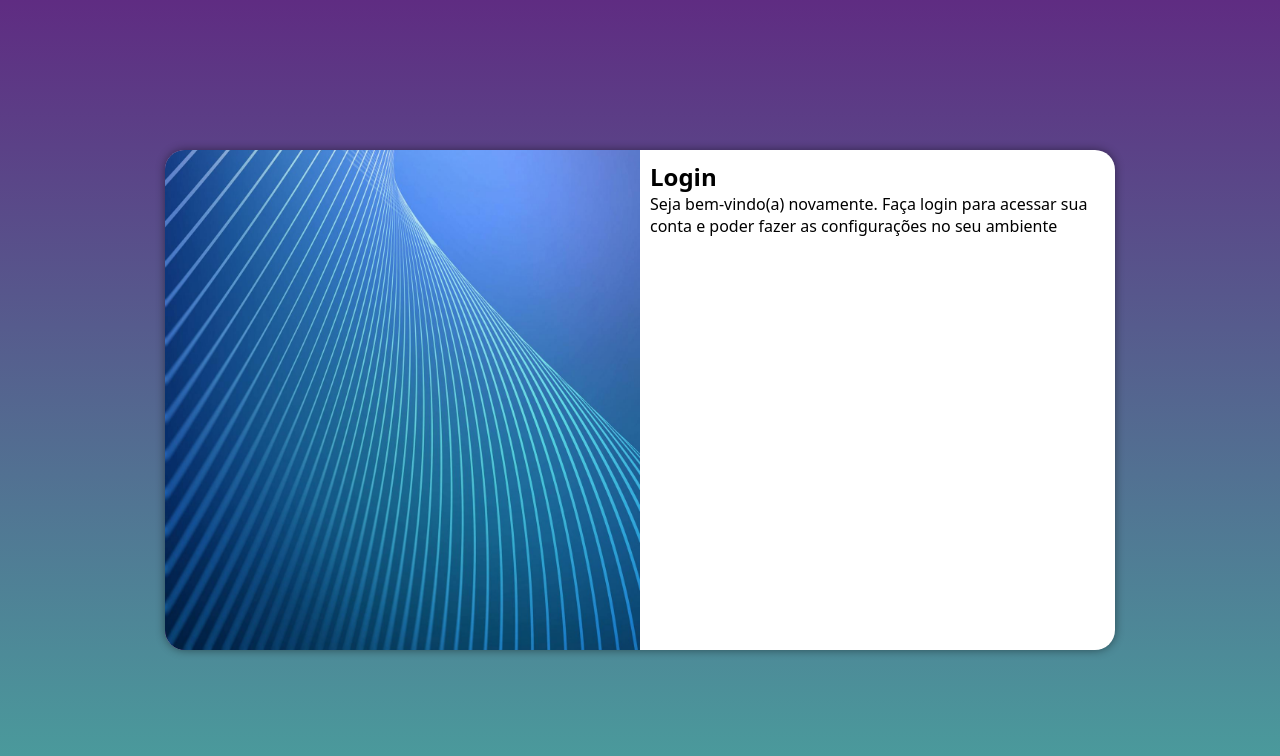
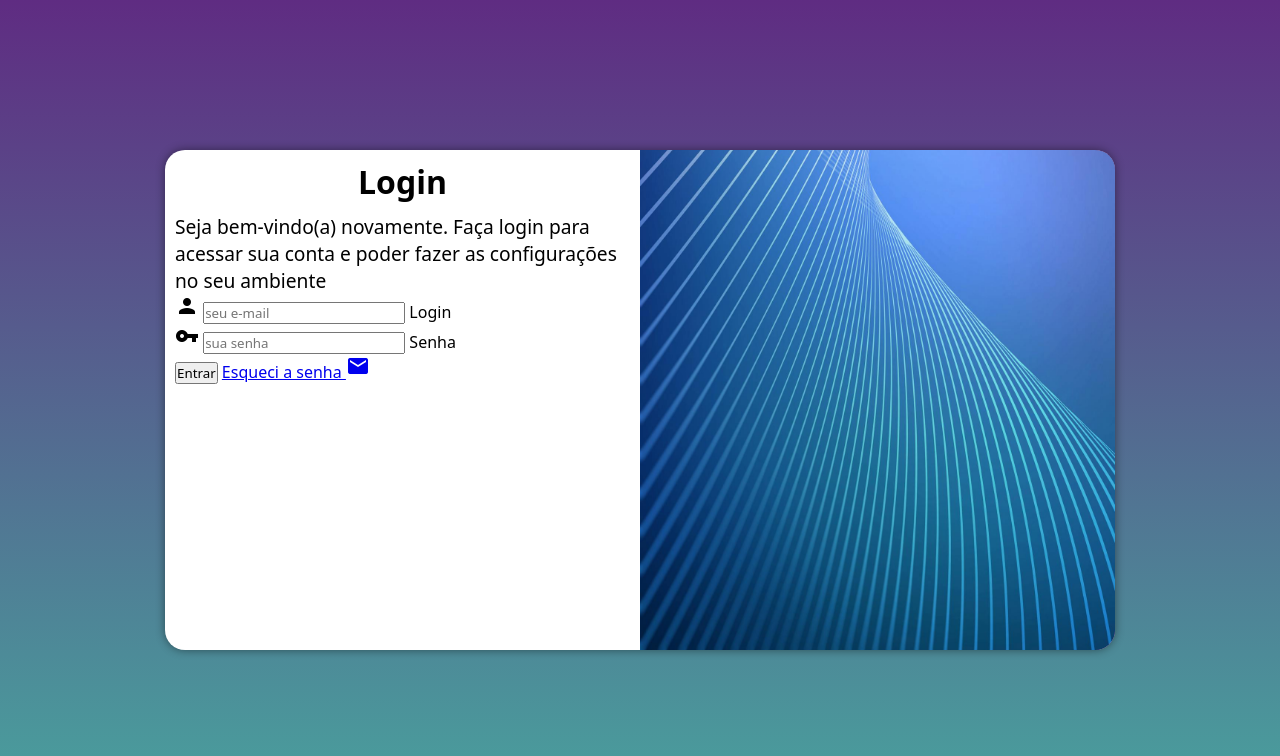
Before and after one commit to vivifsantos/projeto-login, a plain HTML site: page index.html in a window 1280 px wide. Drawn offline with Linux system fonts and the light colour scheme.

Commit message:
Atualizado

```diff
--- a/estilos/media-query.css
+++ b/estilos/media-query.css
@@ -33,15 +33,22 @@ Grandes telas: acima de 1200px
         width: 950px;
     }
     section#login > div#imagem {
-        float: left;
+        float: right;
         width: 50%;
         height: 100%;
     }
     section#login > div#formulario {
-        float: right;
+        float: left;
         width: 50%;
     }
     body {
         background-image: linear-gradient(to top, #49a09d, #5f2c82);
     }
+    div#formulario > h1 {
+        font-size: 2em;
+    }
+    div#formulario > p {
+        font-size: 1.2em;
+    }
+
 }
--- a/estilos/style.css
+++ b/estilos/style.css
@@ -56,3 +56,12 @@ section#login > div#formulario {
     display: block;
     padding: 10px;
 }
+
+div#formulario > h1 {
+    text-align: center;
+    margin-bottom: 10px;
+}
+
+div#formulario > p {
+    font-size: 0.8em;
+}
--- a/index.html
+++ b/index.html
@@ -4,8 +4,10 @@
     <meta charset="UTF-8">
     <meta name="viewport" content="width=device-width, initial-scale=1.0">
     <title>Login</title>
+    <link href="https://fonts.googleapis.com/icon?family=Material+Icons"rel="stylesheet">
     <link rel="stylesheet" href="estilos/style.css">
     <link rel="stylesheet" href="estilos/media-query.css">
+
 </head>
 <body>
     <main>
@@ -16,7 +18,21 @@
             <div id="formulario">
                 <h1>Login</h1>
                 <p>Seja bem-vindo(a) novamente. Faça login para acessar sua conta e poder fazer as configurações no seu ambiente</p>
-                <form action="login.php" method="post"></form>
+                <form action="login.php" method="post" autocomplete="on">
+                    <div class="campo">
+                        <span class="material-icons">person</span>
+                        <input type="email" name="login" id="ilogin" placeholder="seu e-mail" autocomplete="email" required maxlength="30">
+                        <label for="ilogin">Login</label>
+                    </div>
+                    <div class="campo">
+                        <span class="material-icons">vpn_key</span>
+                        <input type="password" name="senha" id="isenha" placeholder="sua senha" autocomplete="current-password" required minlength="8" maxlength="20">
+                        <label for="isenha">Senha</label>
+                    </div>
+                    <input type="submit" value="Entrar">
+                    <a href="esqueci.html">Esqueci a senha <i class="material-icons">mail</i>
+                    </a>
+                </form>
 
             </div>
         </section>
```
